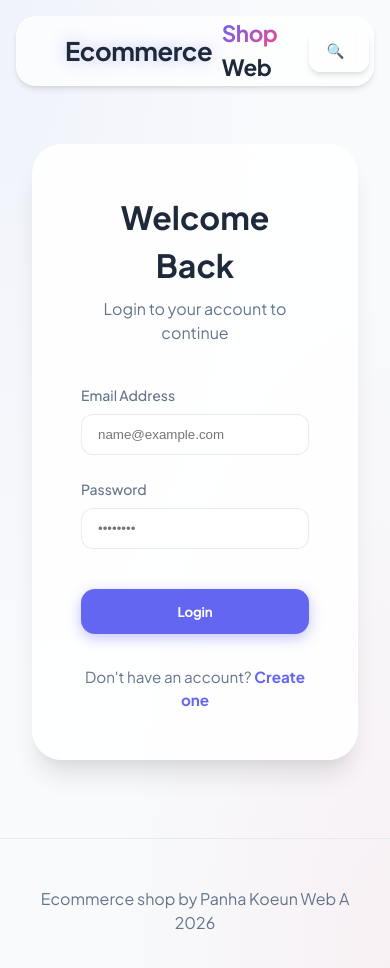
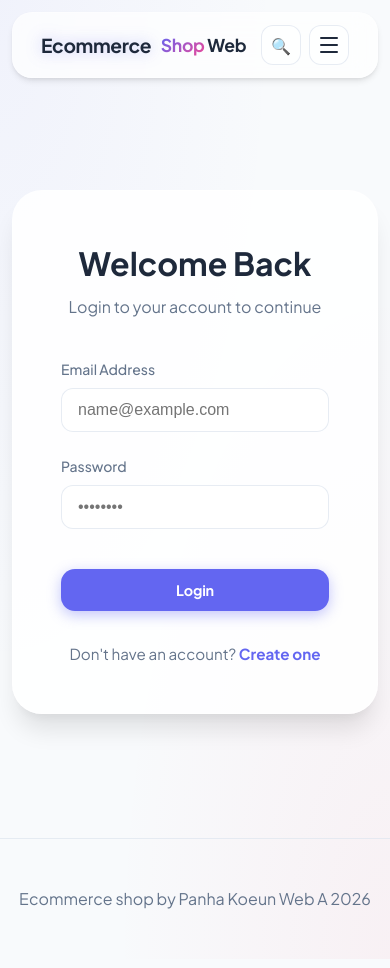
Before and after one commit to Panhakoeun/ecommerce-frontend, a Vue app: page /login in a window 390 px wide. Shown: the top 968 px of the page. Built offline with nearby package versions, Linux system fonts and the light colour scheme; no server answers.

Commit message:
add responsive

```diff
--- a/src/assets/main.css
+++ b/src/assets/main.css
@@ -50,6 +50,18 @@ button {
   max-width: 1300px;
   margin: 0 auto;
   padding: 0 2rem;
+}
+
+@media (max-width: 768px) {
+  .container {
+    padding: 0 1rem;
+  }
+}
+
+@media (max-width: 480px) {
+  .container {
+    padding: 0 0.75rem;
+  }
 }
 
 /* Refined glass effect - backdrop-filter is expensive, use sparingly */
@@ -145,3 +157,15 @@ button {
   border-color: var(--primary);
   box-shadow: 0 0 0 4px rgba(99, 102, 241, 0.1);
 }
+
+/* ── Responsive Utilities ─────────────────────────── */
+@media (max-width: 768px) {
+  .btn {
+    padding: 0.75rem 1.25rem;
+    font-size: 0.9rem;
+  }
+
+  .form-input {
+    font-size: 16px; /* prevent iOS zoom */
+  }
+}
--- a/src/components/Navbar.vue
+++ b/src/components/Navbar.vue
@@ -3,11 +3,15 @@ import { RouterLink, useRouter } from 'vue-router';
 import { useAuthStore } from '@/stores/auth';
 import { useCartStore } from '@/stores/cart';
 import { useProductStore } from '@/stores/products';
+import { ref } from 'vue';
 
 const auth = useAuthStore();
 const cart = useCartStore();
 const productStore = useProductStore();
 const router = useRouter();
+
+const menuOpen = ref(false);
+const searchOpen = ref(false);
 
 let searchTimeout;
 const handleSearch = () => {
@@ -22,18 +26,25 @@ const handleSearch = () => {
 
 const handleLogout = async () => {
     await auth.logout();
+    menuOpen.value = false;
     router.push('/login');
+};
+
+const closeMenu = () => {
+    menuOpen.value = false;
 };
 </script>
 
 <template>
   <header class="navbar glass-premium smooth-gpu">
     <div class="container nav-content">
-      <RouterLink to="/" class="logo">
+      <!-- Logo -->
+      <RouterLink to="/" class="logo" @click="closeMenu">
         <span class="logo-icon">Ecommerce </span>
         <span class="logo-text"><span>Shop</span> Web</span>
       </RouterLink>
 
+      <!-- Desktop Search -->
       <div class="nav-middle">
         <div class="search-box glass" :class="{ 'is-loading': productStore.loading }">
             <span class="search-icon">🔍</span>
@@ -48,6 +59,7 @@ const handleLogout = async () => {
         </div>
       </div>
 
+      <!-- Desktop Nav Links -->
       <nav class="nav-links">
         <RouterLink to="/" class="nav-link">Home</RouterLink>
         <template v-if="auth.isAuthenticated">
@@ -66,8 +78,61 @@ const handleLogout = async () => {
           <RouterLink to="/register" class="btn btn-primary">Sign Up</RouterLink>
         </template>
       </nav>
+
+      <!-- Mobile Right Actions -->
+      <div class="mobile-actions">
+        <button class="icon-btn" @click="searchOpen = !searchOpen" aria-label="Toggle search">
+          🔍
+        </button>
+        <RouterLink v-if="auth.isAuthenticated" to="/cart" class="icon-btn cart-icon-btn">
+          🛒
+          <span v-if="cart.cartCount > 0" class="badge-mobile">{{ cart.cartCount }}</span>
+        </RouterLink>
+        <button class="hamburger" @click="menuOpen = !menuOpen" aria-label="Toggle menu">
+          <span :class="{ open: menuOpen }"></span>
+          <span :class="{ open: menuOpen }"></span>
+          <span :class="{ open: menuOpen }"></span>
+        </button>
+      </div>
+    </div>
+
+    <!-- Mobile Search Bar -->
+    <div class="mobile-search-bar" :class="{ visible: searchOpen }">
+      <div class="search-box glass mobile-search-box">
+        <span class="search-icon">🔍</span>
+        <input
+          v-model="productStore.searchQuery"
+          @input="handleSearch"
+          type="text"
+          placeholder="Search products..."
+          class="search-input"
+        >
+      </div>
+    </div>
+
+    <!-- Mobile Drawer -->
+    <div class="mobile-menu" :class="{ open: menuOpen }">
+      <RouterLink to="/" class="mobile-nav-link" @click="closeMenu">🏠 Home</RouterLink>
+      <template v-if="auth.isAuthenticated">
+        <RouterLink to="/orders" class="mobile-nav-link" @click="closeMenu">📦 My Orders</RouterLink>
+        <RouterLink to="/cart" class="mobile-nav-link" @click="closeMenu">
+          🛒 Cart
+          <span v-if="cart.cartCount > 0" class="badge">{{ cart.cartCount }}</span>
+        </RouterLink>
+        <div class="mobile-user-info">
+          <span class="user-name">👤 {{ auth.user?.name }}</span>
+        </div>
+        <button @click="handleLogout" class="mobile-logout-btn">Logout</button>
+      </template>
+      <template v-else>
+        <RouterLink to="/login" class="mobile-nav-link" @click="closeMenu">🔑 Login</RouterLink>
+        <RouterLink to="/register" class="mobile-signup-btn" @click="closeMenu">✨ Sign Up</RouterLink>
+      </template>
     </div>
   </header>
+
+  <!-- Overlay -->
+  <div v-if="menuOpen" class="menu-overlay" @click="closeMenu"></div>
 </template>
 
 <style scoped>
@@ -81,14 +146,15 @@ const handleLogout = async () => {
   z-index: 1000;
   height: 70px;
   display: flex;
-  align-items: center;
+  flex-direction: column;
+  justify-content: center;
   border-radius: 20px;
   padding: 0 1rem;
   transition: all 0.4s cubic-bezier(0.4, 0, 0.2, 1);
+  overflow: visible;
 }
 
 .navbar:hover {
-  height: 75px;
   background: rgba(255, 255, 255, 0.85);
   box-shadow: var(--shadow-lg);
 }
@@ -107,6 +173,7 @@ const handleLogout = async () => {
   align-items: center;
   gap: 0.6rem;
   letter-spacing: -0.02em;
+  flex-shrink: 0;
 }
 
 .logo-icon {
@@ -121,6 +188,7 @@ const handleLogout = async () => {
   -webkit-text-fill-color: transparent;
 }
 
+/* ── Desktop Search ──────────────────────────── */
 .nav-middle {
   flex: 1;
   max-width: 500px;
@@ -148,6 +216,7 @@ const handleLogout = async () => {
   outline: none;
   font-weight: 600;
   color: var(--text-main);
+  font-size: 0.9rem;
 }
 
 .search-spinner {
@@ -157,16 +226,19 @@ const handleLogout = async () => {
   border-top-color: var(--primary);
   border-radius: 50%;
   animation: spin 0.6s linear infinite;
+  flex-shrink: 0;
 }
 
 @keyframes spin {
   to { transform: rotate(360deg); }
 }
 
+/* ── Desktop Nav ─────────────────────────────── */
 .nav-links {
   display: flex;
   align-items: center;
   gap: 1.5rem;
+  flex-shrink: 0;
 }
 
 .nav-link {
@@ -222,4 +294,240 @@ const handleLogout = async () => {
 .btn-logout:hover {
   color: var(--accent);
 }
+
+/* ── Mobile Actions (hidden on desktop) ─────── */
+.mobile-actions {
+  display: none;
+  align-items: center;
+  gap: 0.5rem;
+}
+
+.icon-btn {
+  width: 40px;
+  height: 40px;
+  border-radius: 12px;
+  background: rgba(255,255,255,0.5);
+  border: 1px solid var(--border);
+  display: flex;
+  align-items: center;
+  justify-content: center;
+  font-size: 1rem;
+  cursor: pointer;
+  position: relative;
+  text-decoration: none;
+}
+
+.cart-icon-btn {
+  position: relative;
+}
+
+.badge-mobile {
+  position: absolute;
+  top: -4px;
+  right: -4px;
+  background: var(--accent);
+  color: white;
+  font-size: 0.6rem;
+  padding: 1px 5px;
+  border-radius: 20px;
+  font-weight: 800;
+}
+
+/* ── Hamburger ───────────────────────────────── */
+.hamburger {
+  width: 40px;
+  height: 40px;
+  border-radius: 12px;
+  background: rgba(255,255,255,0.5);
+  border: 1px solid var(--border);
+  display: flex;
+  flex-direction: column;
+  align-items: center;
+  justify-content: center;
+  gap: 5px;
+  cursor: pointer;
+  padding: 0;
+}
+
+.hamburger span {
+  display: block;
+  width: 18px;
+  height: 2px;
+  background: var(--text-main);
+  border-radius: 2px;
+  transition: all 0.3s;
+  transform-origin: center;
+}
+
+.hamburger span:nth-child(1).open {
+  transform: translateY(7px) rotate(45deg);
+}
+.hamburger span:nth-child(2).open {
+  opacity: 0;
+  transform: scaleX(0);
+}
+.hamburger span:nth-child(3).open {
+  transform: translateY(-7px) rotate(-45deg);
+}
+
+/* ── Mobile Search Bar ───────────────────────── */
+.mobile-search-bar {
+  display: none;
+  padding: 0 1rem 0.75rem;
+  max-height: 0;
+  overflow: hidden;
+  transition: max-height 0.3s ease, padding 0.3s ease;
+}
+
+.mobile-search-bar.visible {
+  max-height: 80px;
+}
+
+.mobile-search-box {
+  width: 100%;
+}
+
+/* ── Mobile Drawer ───────────────────────────── */
+.mobile-menu {
+  display: none;
+  flex-direction: column;
+  position: absolute;
+  top: calc(100% + 0.75rem);
+  left: 0;
+  right: 0;
+  background: rgba(255, 255, 255, 0.95);
+  backdrop-filter: blur(12px);
+  -webkit-backdrop-filter: blur(12px);
+  border-radius: 20px;
+  padding: 1rem;
+  gap: 0.5rem;
+  box-shadow: var(--shadow-lg);
+  border: 1px solid var(--border);
+  opacity: 0;
+  transform: translateY(-10px);
+  transition: opacity 0.3s ease, transform 0.3s ease;
+  pointer-events: none;
+}
+
+.mobile-menu.open {
+  opacity: 1;
+  transform: translateY(0);
+  pointer-events: all;
+}
+
+.mobile-nav-link {
+  display: flex;
+  align-items: center;
+  gap: 0.75rem;
+  padding: 0.9rem 1rem;
+  border-radius: 12px;
+  font-weight: 600;
+  color: var(--text-main);
+  text-decoration: none;
+  transition: all 0.2s;
+}
+
+.mobile-nav-link:hover {
+  background: rgba(99, 102, 241, 0.08);
+  color: var(--primary);
+}
+
+.mobile-user-info {
+  padding: 0.75rem 1rem;
+  border-top: 1px solid var(--border);
+  border-bottom: 1px solid var(--border);
+  margin: 0.25rem 0;
+}
+
+.mobile-logout-btn {
+  width: 100%;
+  padding: 0.9rem;
+  border-radius: 12px;
+  background: #fee2e2;
+  color: #ef4444;
+  font-weight: 700;
+  font-size: 0.9rem;
+  text-align: center;
+  cursor: pointer;
+  border: none;
+  font-family: inherit;
+}
+
+.mobile-signup-btn {
+  display: block;
+  text-align: center;
+  padding: 0.9rem;
+  border-radius: 12px;
+  background: var(--primary);
+  color: white;
+  font-weight: 700;
+  text-decoration: none;
+  font-size: 0.9rem;
+}
+
+/* ── Overlay ─────────────────────────────────── */
+.menu-overlay {
+  position: fixed;
+  inset: 0;
+  z-index: 998;
+  background: rgba(0,0,0,0.2);
+  backdrop-filter: blur(2px);
+}
+
+/* ── Responsive Breakpoints ──────────────────── */
+@media (max-width: 1024px) {
+  .nav-middle {
+    max-width: 300px;
+    margin: 0 1rem;
+  }
+
+  .user-name {
+    display: none;
+  }
+}
+
+@media (max-width: 768px) {
+  .navbar {
+    height: auto;
+    min-height: 64px;
+    padding: 0.75rem 1rem;
+    top: 0.75rem;
+    width: calc(100% - 1.5rem);
+  }
+
+  .nav-middle {
+    display: none;
+  }
+
+  .nav-links {
+    display: none;
+  }
+
+  .mobile-actions {
+    display: flex;
+  }
+
+  .mobile-menu {
+    display: flex;
+    z-index: 999;
+  }
+
+  .mobile-search-bar {
+    display: block;
+    padding: 0 0 0;
+  }
+
+  .mobile-search-bar.visible {
+    padding: 0 0 0.75rem;
+  }
+}
+
+@media (max-width: 480px) {
+  .logo-icon {
+    font-size: 1.2rem;
+  }
+  .logo {
+    font-size: 1.1rem;
+  }
+}
 </style>
--- a/src/views/Home.vue
+++ b/src/views/Home.vue
@@ -128,6 +128,55 @@ const addToCart = async (product) => {
   font-weight: 500;
 }
 
+@media (max-width: 768px) {
+  .hero {
+    padding: 4rem 0 3rem;
+  }
+
+  .hero h1 {
+    font-size: 2.5rem;
+    letter-spacing: -1px;
+  }
+
+  .hero p {
+    font-size: 1.1rem;
+  }
+
+  .category-tabs {
+    max-width: 100%;
+    top: 80px;
+  }
+
+  .tabs-container {
+    gap: 0.3rem;
+  }
+
+  .tab-btn {
+    padding: 0.6rem 1rem;
+    font-size: 0.85rem;
+  }
+}
+
+@media (max-width: 480px) {
+  .hero h1 {
+    font-size: 2rem;
+  }
+
+  .hero p {
+    font-size: 1rem;
+  }
+
+  .grid-container {
+    grid-template-columns: repeat(auto-fill, minmax(220px, 1fr));
+    gap: 1rem;
+  }
+
+  .loader-container {
+    grid-template-columns: repeat(auto-fill, minmax(220px, 1fr));
+    gap: 1rem;
+  }
+}
+
 .shop-content {
   margin-top: 1rem;
 }
```
